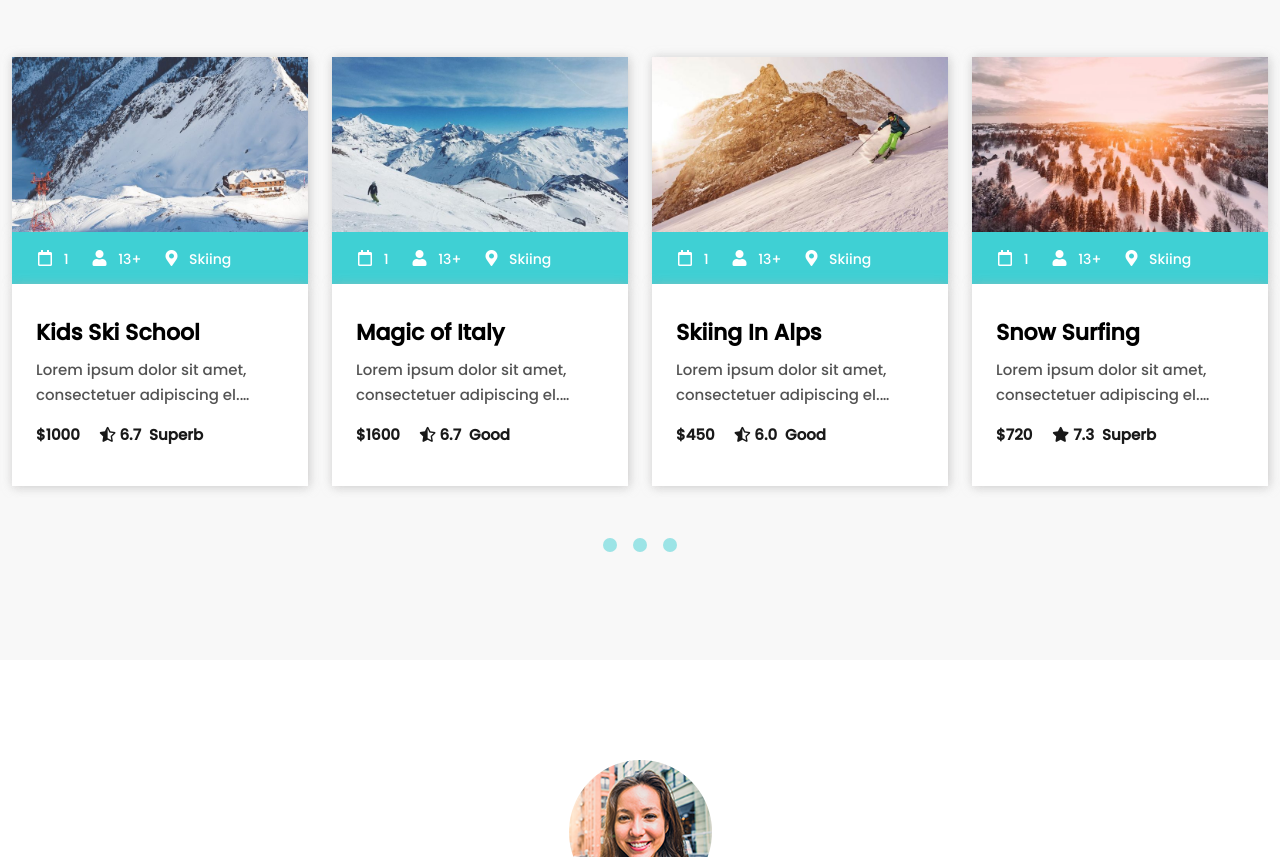
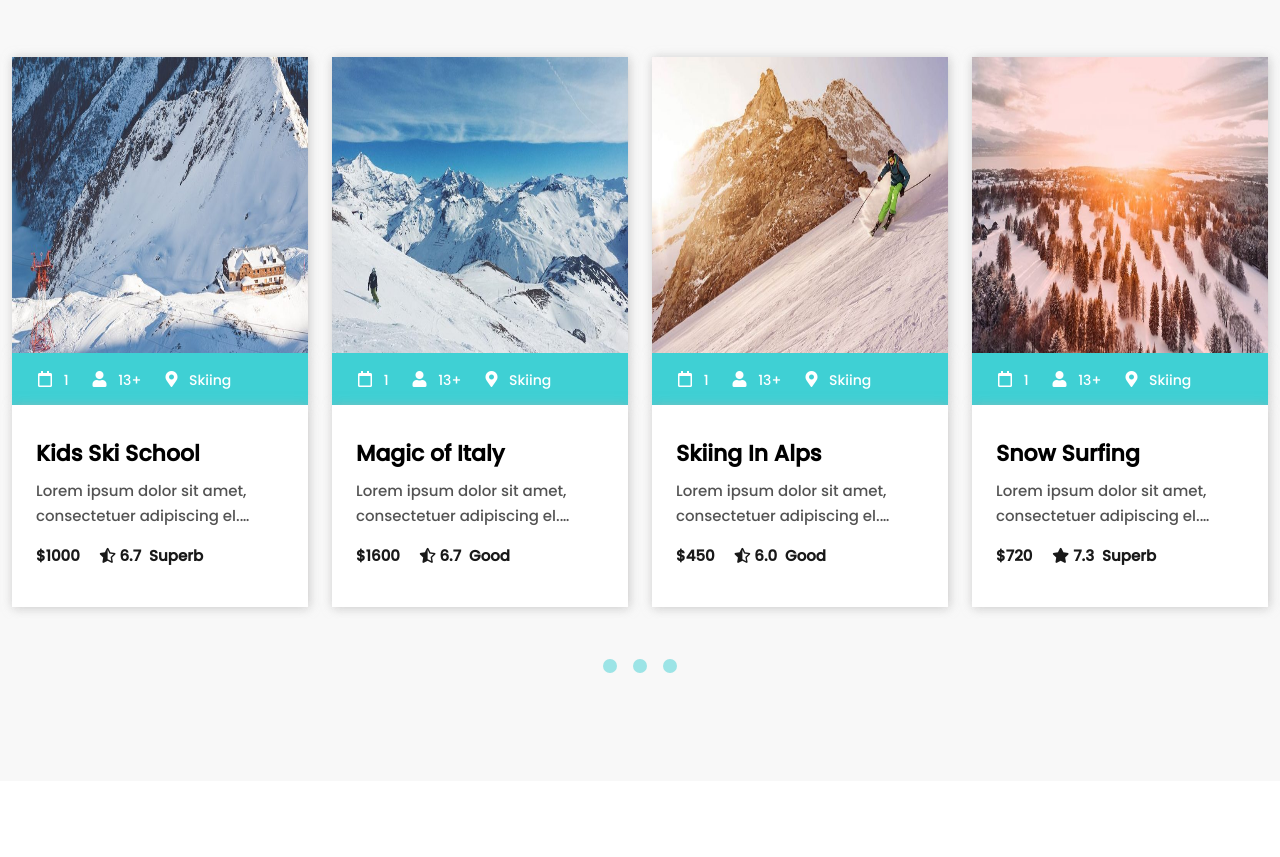
Before and after one commit to thuysddoox/SetSail_Copy, a plain HTML site: page index.html in a window 1280 px wide. Shown: the part 3755-4612 px from the top of the page. Drawn offline with Linux system fonts and the light colour scheme.

Commit message:
Update main.css
test aspect-ratio

```diff
--- a/assets/css/main.css
+++ b/assets/css/main.css
@@ -748,7 +748,10 @@
 
 /* ---------- 4.1. CHOOSE YOUR PERFECT HOLIDAY ----------*/
 
-.content__choice-tour {}
+.
+
+
+choice-tour {}
 
 .content__choice-tour-list {
     display: flex;
@@ -781,6 +784,7 @@
 
 .content__choice-tour-item-img>img {
     width: 100%;
+
 }
 
 .content__choice-tour-item-img::after {
@@ -1078,8 +1082,11 @@
 }
 
 .content__plan-holiday-item-img img {
+     appearance: none;
     width: 100%;
     height: auto;
+     aspect-ratio: 1 / 1;
+    -webkit-aspect-ratio: 1 / 1;
     box-shadow: 1px 1px 5px rgba(225, 219, 219, 0.1), 1px 1px 10px rgba(171, 171, 171, 0.6);
     transition: all 0.3s linear;
     display: block;
```
